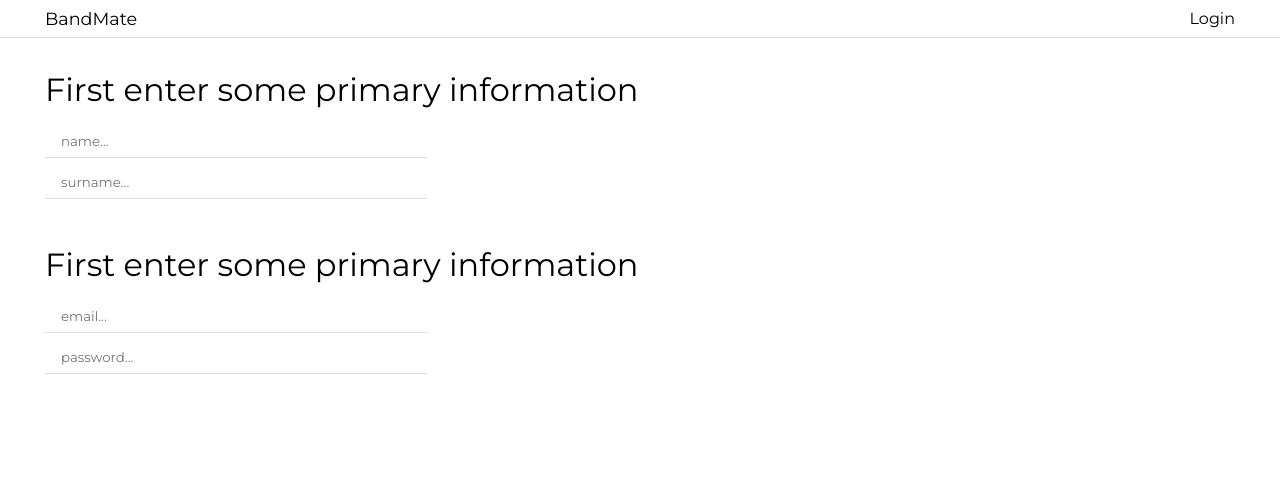
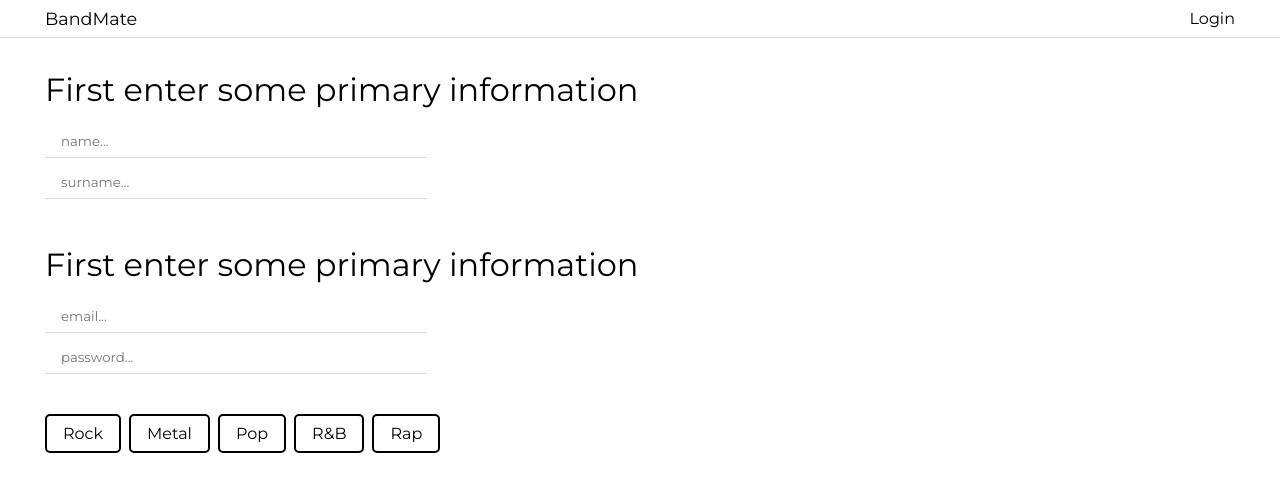
Before and after one commit to krzygrzywygrzy/bandmate_fb, a React (Create React App) app: page /join in a window 1280 px wide. Shown: the top 492 px of the page. Built offline with nearby package versions, Linux system fonts and the light colour scheme; no server answers.

Commit message:
<ListSelect/>, <SelectiveButton />

```diff
--- a/src/components/input/ListSelect.tsx
+++ b/src/components/input/ListSelect.tsx
@@ -1,12 +1,32 @@
 import React from "react";
+import SelectiveButton from "./SelectiveButton";
+import "./scss/input.css";
 
 type Props = {
   data: string[];
   setData(data: string[]): void;
+  toSelect: string[];
 };
 
-const ListSelect: React.FC<Props> = ({ data, setData }) => {
-  return <div></div>;
+const ListSelect: React.FC<Props> = ({ data, setData, toSelect }) => {
+  const update = (item: string) => {
+    if (data.includes(item)) {
+      setData(data.filter((el) => el !== item));
+    } else setData([...data, item]);
+  };
+
+  return (
+    <div className="list-select">
+      {toSelect.map((el) => (
+        <SelectiveButton
+          onClick={update}
+          isSelected={data.includes(el)}
+          label={el}
+          key={el}
+        />
+      ))}
+    </div>
+  );
 };
 
 export default ListSelect;
--- /dev/null
+++ b/src/components/input/SelectiveButton.tsx
@@ -0,0 +1,23 @@
+import React from "react";
+import "./scss/input.css";
+
+type Props = {
+  label: string;
+  isSelected: boolean;
+  onClick(data: string): void;
+};
+
+const SelectiveButton: React.FC<Props> = ({ label, onClick, isSelected }) => {
+  return (
+    <div
+      className={`selective-button ${
+        isSelected ? "selective-button-selected" : "selective-button-unselected"
+      }`}
+      onClick={() => onClick(label)}
+    >
+      {label}
+    </div>
+  );
+};
+
+export default SelectiveButton;
--- /dev/null
+++ b/src/components/input/scss/input.css
@@ -0,0 +1,26 @@
+.list-select {
+  display: -webkit-box;
+  display: -ms-flexbox;
+  display: flex;
+  -ms-flex-wrap: wrap;
+      flex-wrap: wrap;
+}
+
+.selective-button {
+  padding: 0.5rem 1rem;
+  border-radius: 5px;
+  margin-right: 0.5rem;
+  -webkit-transition: all 0.25s ease-in-out;
+  transition: all 0.25s ease-in-out;
+  cursor: pointer;
+}
+
+.selective-button-selected {
+  border: 2px solid #7c3aed;
+  color: #7c3aed;
+}
+
+.selective-button-unselected {
+  border: 2px solid black;
+}
+/*# sourceMappingURL=input.css.map */
--- /dev/null
+++ b/src/components/input/scss/input.scss
@@ -0,0 +1,23 @@
+@import "../../../scss/colors";
+
+.list-select {
+  display: flex;
+  flex-wrap: wrap;
+}
+
+.selective-button {
+  padding: 0.5rem 1rem;
+  border-radius: 5px;
+  margin-right: 0.5rem;
+  transition: all 0.25s ease-in-out;
+  cursor: pointer;
+}
+
+.selective-button-selected {
+  border: 2px solid $purple;
+  color: $purple;
+}
+
+.selective-button-unselected {
+  border: 2px solid black;
+}
--- /dev/null
+++ b/src/core/exports.ts
@@ -0,0 +1 @@
+export const genresToSelect = ["Rock", "Metal", "Pop", "R&B", "Rap"];
--- a/src/routes/auth/Join.tsx
+++ b/src/routes/auth/Join.tsx
@@ -1,6 +1,8 @@
-import React, { useState } from "react";
+import React, { useState, useEffect } from "react";
 import "./join.css";
 import { useForm, SubmitHandler } from "react-hook-form";
+import ListSelect from "../../components/input/ListSelect";
+import { genresToSelect } from "../../core/exports";
 
 export type JoinInput = {
   name: string;
@@ -10,7 +12,11 @@ export type JoinInput = {
 };
 
 const Join: React.FC = () => {
-  const [genres, setGenres] = useState<string>();
+  const [genres, setGenres] = useState<string[]>([]);
+
+  useEffect(() => {
+    console.log(genres);
+  }, [genres]);
 
   const { register, handleSubmit } = useForm<JoinInput>();
   const onSubmit: SubmitHandler<JoinInput> = async (formData) => {
@@ -50,7 +56,13 @@ const Join: React.FC = () => {
         />
         <br />
       </form>
-      <section></section>
+      <section>
+        <ListSelect
+          data={genres}
+          setData={(data) => setGenres(data)}
+          toSelect={genresToSelect}
+        />
+      </section>
     </div>
   );
 };
```
Also changed, not shown: 1 other file (tests, documents, lock files or other folders).
